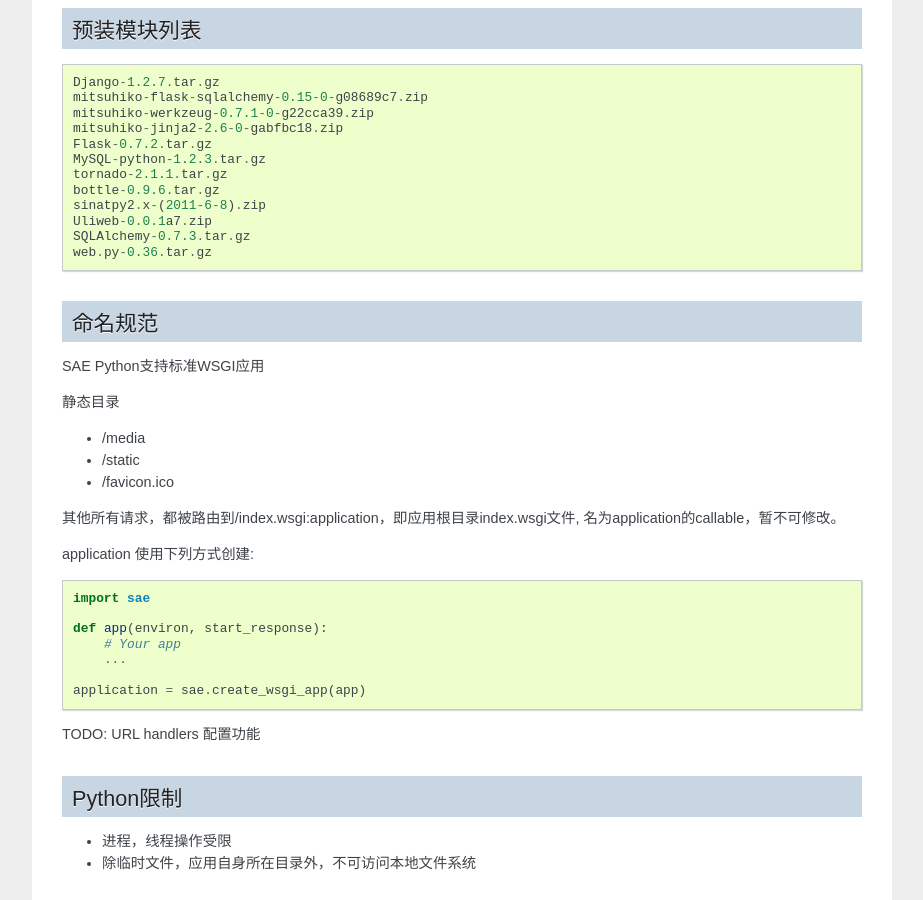
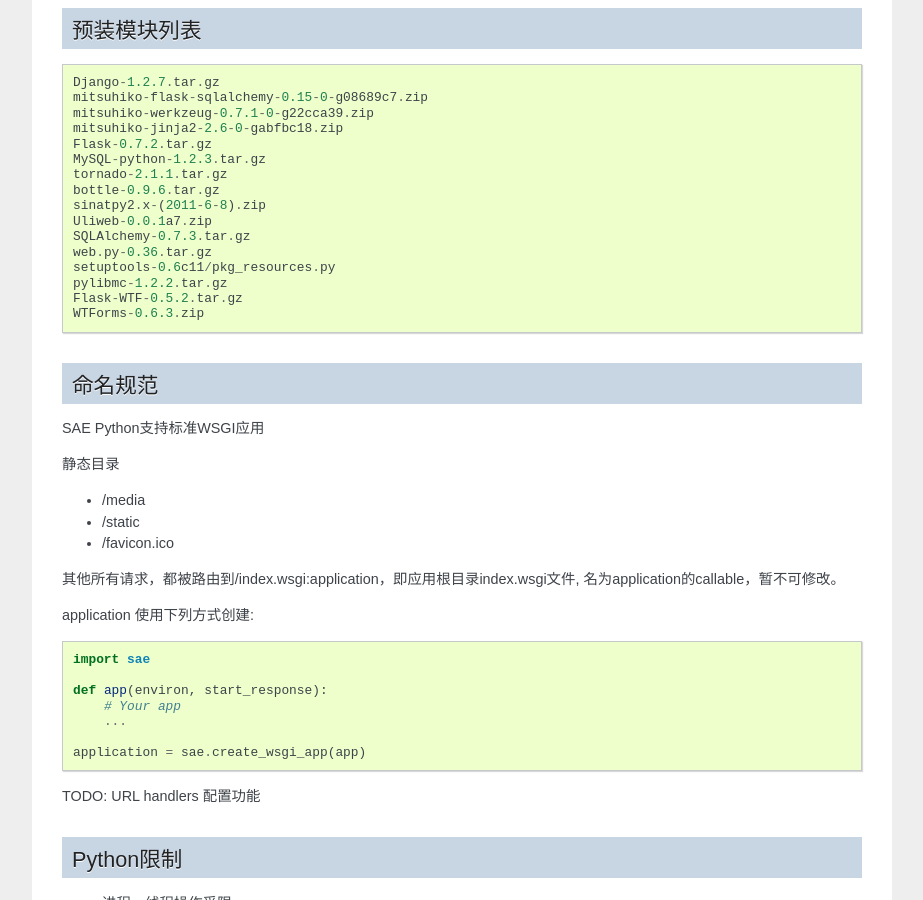
Before and after one commit to sinacloud/sae-python-dev-guide, a Sphinx documentation site: the page built from docs/runtime.rst, in a window 1280 px wide and 900 px high, scrolled down 619 px. Shown: the whole window, without its empty margins (198-1121 px from the left). Built offline with Sphinx 7.4.7, drawn with Linux system fonts in a browser that asks for light colours.

Commit message:
Update builtin package list

```diff
--- a/docs/runtime.rst
+++ b/docs/runtime.rst
@@ -42,6 +42,11 @@
     Uliweb-0.0.1a7.zip
     SQLAlchemy-0.7.3.tar.gz
     web.py-0.36.tar.gz
+    setuptools-0.6c11/pkg_resources.py
+    pylibmc-1.2.2.tar.gz
+    Flask-WTF-0.5.2.tar.gz
+    WTForms-0.6.3.zip
+
 
 命名规范
 ----------------
```
